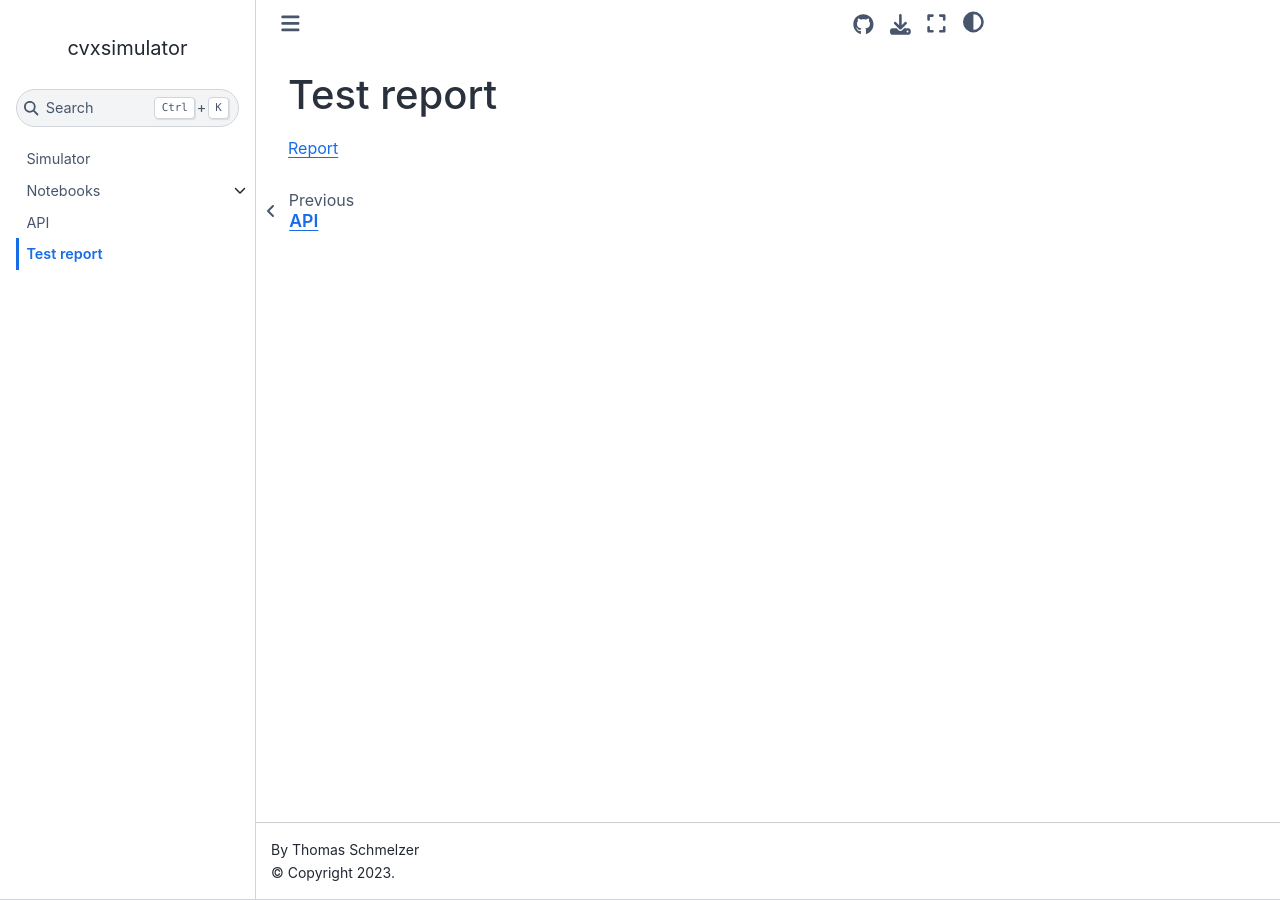
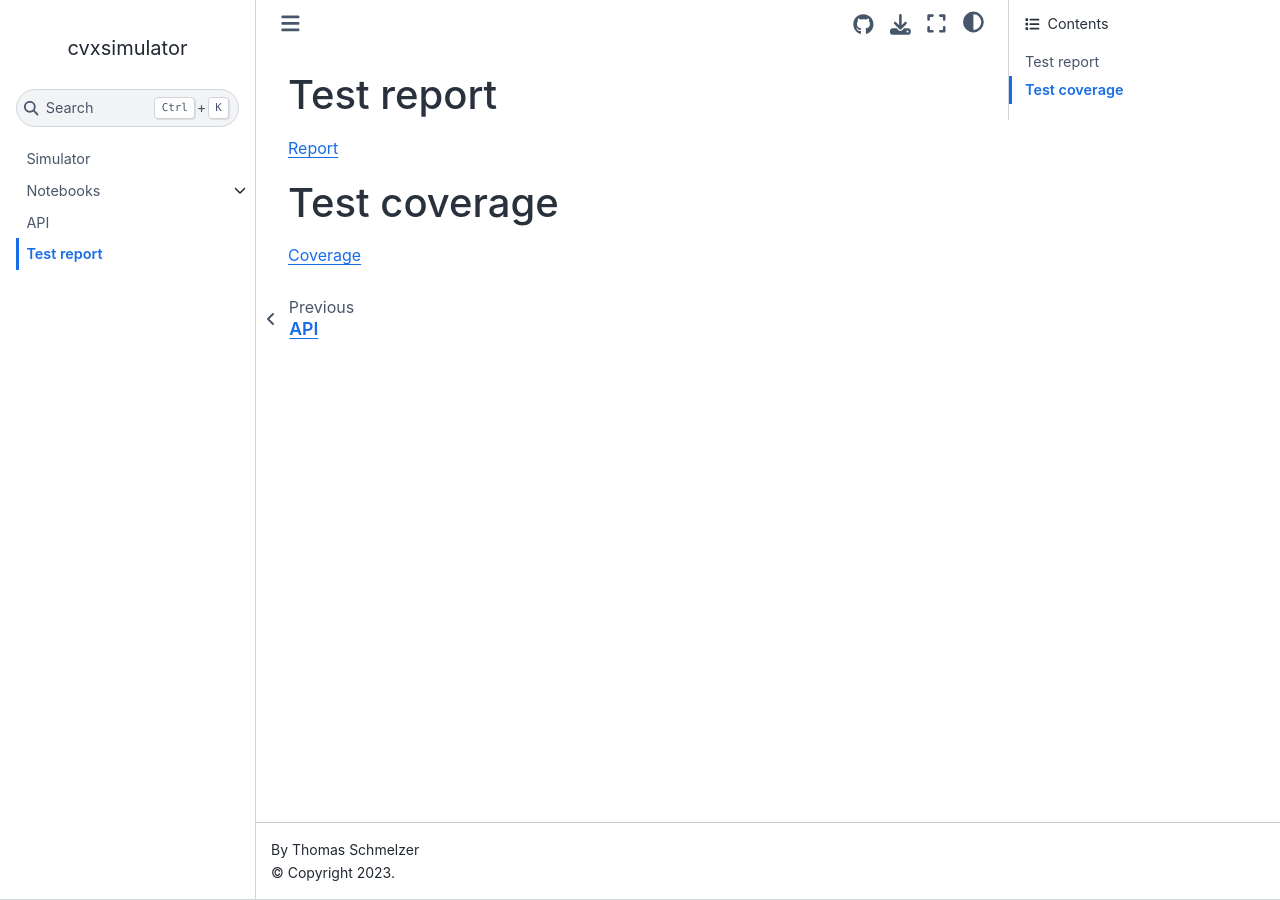
Before and after one commit to cvxgrp/simulator, a Jupyter Book: the page built from book/docs/reports.md, in a window 1280 px wide. Built offline with Jupyter Book 1.0.4 settings and Sphinx 7.4.7 and the Sphinx Book theme 1.1.4, drawn with Linux system fonts in a browser that asks for light colours; comment, search, counter and statistics services are not loaded.

Commit message:
Update reports.md

```diff
--- a/book/docs/reports.md
+++ b/book/docs/reports.md
@@ -1,3 +1,7 @@
 # Test report
 
 {{ '[Report]({url}/artifacts/tests/html-report/report.html)'.format(url=book_url) }}
+
+# Test coverage
+
+{{ '[Coverage]({url}/artifacts/tests/html-coverage/index.html)'.format(url=book_url) }}
```
